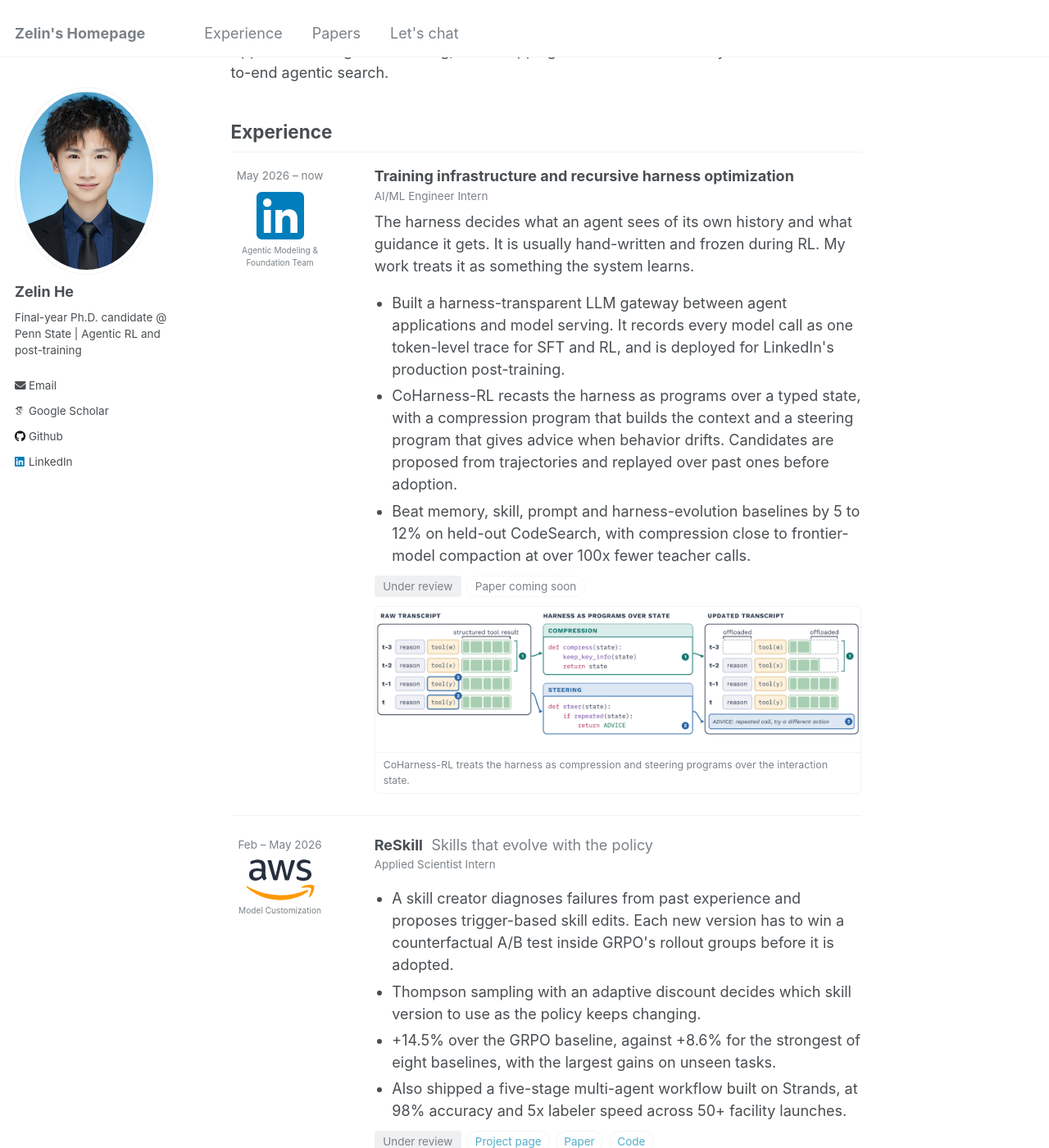
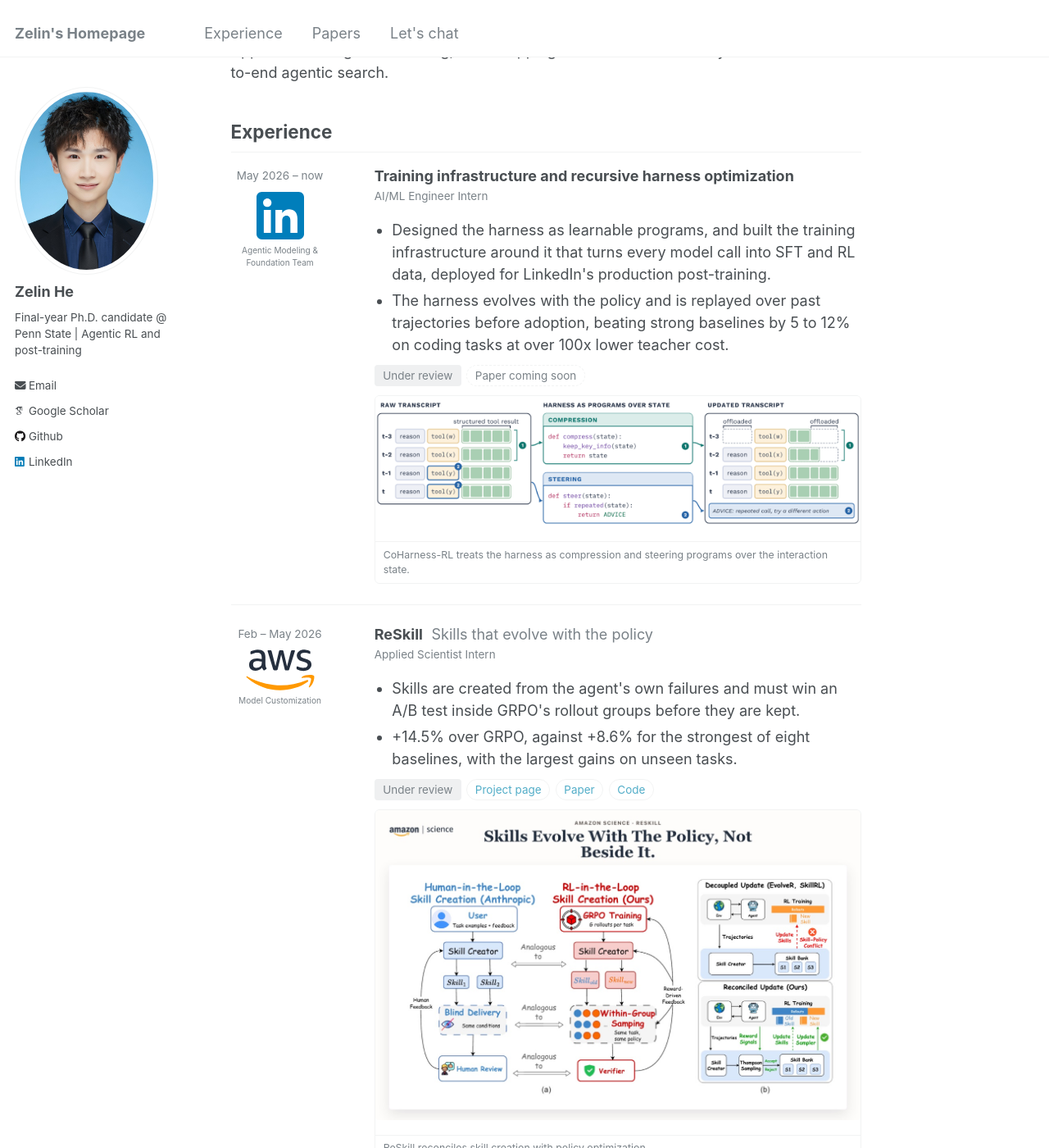
Before and after one commit to ZLHe0/zelinhe.github.io, a Jekyll site: the page built from _pages/about.md, in a window 1280 px wide and 1400 px high, scrolled down 294 px. Shown: the whole window at 82% size. Built offline with Jekyll 4.4.1, drawn with Linux system fonts in a browser that asks for light colours; some web fonts are replaced; some of the changed text lies outside the part shown.

Commit message:
Experience entries cut to one or two short bullets
Co-Authored-By: Claude Opus 5.5 <noreply@anthropic.com>

```diff
--- a/_pages/about.md
+++ b/_pages/about.md
@@ -25,11 +25,10 @@ This line runs through two consecutive projects at AWS AI Labs, on context injec
   <div class="xp-what">
     <h3>Training infrastructure and recursive harness optimization</h3>
     <p class="xp-role">AI/ML Engineer Intern</p>
-    <p>The harness decides what an agent sees of its own history and what guidance it gets. It is usually hand-written and frozen during RL. My work treats it as something the system learns.</p>
+
     <ul>
-      <li>Built a harness-transparent LLM gateway between agent applications and model serving. It records every model call as one token-level trace for SFT and RL, and is deployed for LinkedIn's production post-training.</li>
-      <li>CoHarness-RL recasts the harness as programs over a typed state, with a compression program that builds the context and a steering program that gives advice when behavior drifts. Candidates are proposed from trajectories and replayed over past ones before adoption.</li>
-      <li>Beat memory, skill, prompt and harness-evolution baselines by 5 to 12% on held-out CodeSearch, with compression close to frontier-model compaction at over 100x fewer teacher calls.</li>
+      <li>Designed the harness as learnable programs, and built the training infrastructure around it that turns every model call into SFT and RL data, deployed for LinkedIn's production post-training.</li>
+      <li>The harness evolves with the policy and is replayed over past trajectories before adoption, beating strong baselines by 5 to 12% on coding tasks at over 100x lower teacher cost.</li>
     </ul>
     <div class="xp-links"><span class="venue">Under review</span><span class="soon">Paper coming soon</span></div>
     <figure class="xp-fig"><img src="{{ base_path }}/images/work/coharness.png" alt="A raw transcript passes through compression and steering programs to produce an updated transcript"><figcaption>CoHarness-RL treats the harness as compression and steering programs over the interaction state.</figcaption></figure>
@@ -44,10 +43,8 @@ This line runs through two consecutive projects at AWS AI Labs, on context injec
     <h3>ReSkill <span class="xp-tag">Skills that evolve with the policy</span></h3>
     <p class="xp-role">Applied Scientist Intern</p>
     <ul>
-      <li>A skill creator diagnoses failures from past experience and proposes trigger-based skill edits. Each new version has to win a counterfactual A/B test inside GRPO's rollout groups before it is adopted.</li>
-      <li>Thompson sampling with an adaptive discount decides which skill version to use as the policy keeps changing.</li>
-      <li>+14.5% over the GRPO baseline, against +8.6% for the strongest of eight baselines, with the largest gains on unseen tasks.</li>
-      <li>Also shipped a five-stage multi-agent workflow built on Strands, at 98% accuracy and 5x labeler speed across 50+ facility launches.</li>
+      <li>Skills are created from the agent's own failures and must win an A/B test inside GRPO's rollout groups before they are kept.</li>
+      <li>+14.5% over GRPO, against +8.6% for the strongest of eight baselines, with the largest gains on unseen tasks.</li>
     </ul>
     <div class="xp-links"><span class="venue">Under review</span><a href="https://amazon-science.github.io/reskill/">Project page</a><a href="https://arxiv.org/abs/2606.01619">Paper</a><a href="https://github.com/amazon-science/reskill">Code</a></div>
     <figure class="xp-fig"><img src="{{ base_path }}/images/work/reskill.jpg" alt="ReSkill overview"><figcaption>ReSkill reconciles skill creation with policy optimization.</figcaption></figure>
@@ -62,9 +59,7 @@ This line runs through two consecutive projects at AWS AI Labs, on context injec
     <h3>SenTSR-Bench <span class="xp-tag">Thinking with injected knowledge</span></h3>
     <p class="xp-role">Applied Scientist Intern</p>
     <ul>
-      <li>Built a benchmark for diagnostic reasoning on production sensor data, with a VLM-driven synthetic-data pipeline that scales training data 260x.</li>
-      <li>A small time-series model, trained with SFT and RL, writes its analysis straight into a frozen reasoning model's thinking, reaching +11.2% accuracy over Claude 3.7 and Qwen3.</li>
-      <li>Piloted the system with 5x faster inference than comparable commercial model APIs.</li>
+      <li>A small time-series model trained with SFT and RL injects its analysis into a frozen reasoning model's thinking, reaching +11.2% accuracy over Claude 3.7 and Qwen3 on a benchmark built from production sensor data.</li>
     </ul>
     <div class="xp-links"><span class="venue">AISTATS 2026</span><a href="https://arxiv.org/abs/2602.19455">Paper</a><a href="https://github.com/ZLHe0/SenTSR-Bench">Code</a></div>
     <figure class="xp-fig"><img src="{{ base_path }}/images/work/sentsr.png" alt="Knowledge injection from a time-series LM into a reasoning LM"><figcaption>Knowledge injection, and the RL loop that hones the specialist's thinking traces.</figcaption></figure>
@@ -79,8 +74,7 @@ This line runs through two consecutive projects at AWS AI Labs, on context injec
     <h3>VLM4TS <span class="xp-tag">Vision-language models for anomaly detection</span></h3>
     <p class="xp-role">Applied Scientist Intern</p>
     <ul>
-      <li>A lightweight Vision Transformer screens sensor data and a vision-language model verifies the flagged windows, lifting F1 by 24.6% at 36x lower token cost.</li>
-      <li>Evaluated on 130 assets at Amazon fulfillment centers and three public benchmarks.</li>
+      <li>A lightweight Vision Transformer screens sensor data and a vision-language model verifies flagged windows, lifting F1 by 24.6% at 36x lower token cost across 130 Amazon fulfillment-center assets.</li>
     </ul>
     <div class="xp-links"><span class="venue">AAAI 2026 Oral</span><a href="https://arxiv.org/pdf/2506.06836">Paper</a><a href="https://github.com/ZLHe0/VLM4TS">Code</a></div>
     <figure class="xp-fig"><img src="{{ base_path }}/images/work/vlm4ts.jpg" alt="VLM4TS pipeline with anomaly scores and a performance comparison"><figcaption>Visual screening, then visual reasoning.</figcaption></figure>
```
